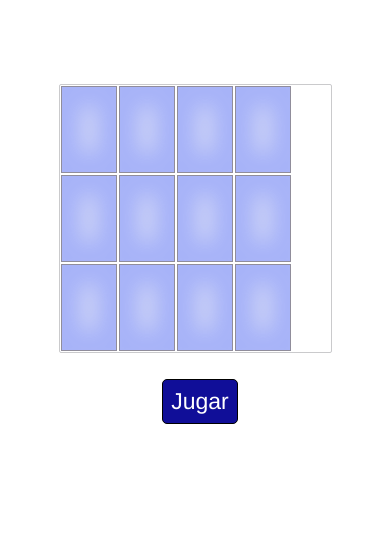
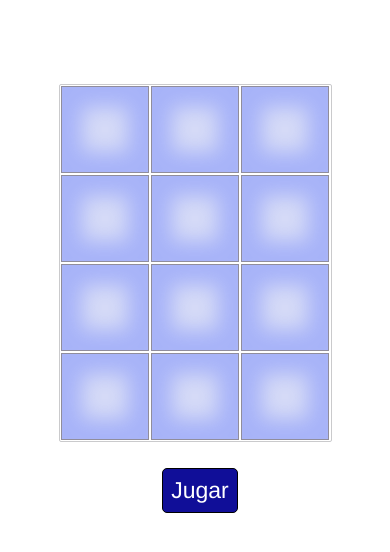
Before and after one commit to MariaElenaMehly/memorama, a plain HTML site: page views/play.html in a window 390 px wide. Drawn offline with Linux system fonts and the light colour scheme.

Commit message:
memorama responsive

```diff
--- a/css/style.css
+++ b/css/style.css
@@ -130,7 +130,7 @@ button#play:hover{
     color: #ffffff;
     font-size: 0px;
     height: 85px;
-    width: 20%;
+    width: 24.53%;
     margin: 1px;
     float: left;
     line-height: 70px;
@@ -156,6 +156,91 @@ button#play:hover{
     width: 100%;
     visibility: hidden;
 }
+@media (max-width:1213px)
+{
+    .game-card, .game-card-hidden{
+        width: 24.5%;
+    }
+}
+@media (max-width:1142px)
+{
+    .game-card, .game-card-hidden{
+        width: 24.44%;
+    }
+}
+@media (max-width:1019px)
+{
+    .game-card, .game-card-hidden{
+        width: 24.4%;
+    }
+}
+@media (max-width:952px)
+{
+    .game-card, .game-card-hidden{
+        width: 24.3%;
+    }
+}
+@media (max-width:817px)
+{
+    .game-card, .game-card-hidden{
+        width: 24.2%;
+    }
+}
+@media (max-width:714px)
+{
+    .game-card, .game-card-hidden{
+        width: 24.1%;
+    }
+}
+@media (max-width:636px)
+{
+    .game-card, .game-card-hidden{
+        width: 24%;
+    }
+}
+@media (max-width:572px)
+{
+    .game-card, .game-card-hidden{
+        width: 32.3%;
+    }
+}
+@media (max-width:554px)
+{
+    .game-card, .game-card-hidden{
+        width: 32.2%;
+    }
+}
+@media (max-width:505px)
+{
+    .game-card, .game-card-hidden{
+        width: 32.1%;
+    }
+}
+@media (max-width:464px)
+{
+    .game-card, .game-card-hidden{
+        width: 32%;
+    }
+}
+@media (max-width:430px)
+{
+    .game-card, .game-card-hidden{
+        width: 31.9%;
+    }
+}
+@media (max-width:400px)
+{
+    .game-card, .game-card-hidden{
+        width: 31.8%;
+    }
+}
+@media (max-width:374px)
+{
+    .game-card, .game-card-hidden{
+        width: 31.7%;
+    }
+}
+
 @media (max-width:359px){
  #left, #right{
         width: 100vw;
@@ -171,4 +256,37 @@ button#play:hover{
      main#learning{
          height: 100vh;
      }
+     .game-card, .game-card-hidden{
+        width: 31.6%;
+    }
 }
+@media (max-width:331px)
+{
+    .game-card, .game-card-hidden{
+        width: 31.4%;
+    }
+}
+@media (max-width:297px)
+{
+    .game-card, .game-card-hidden{
+        width: 31.1%;
+    }
+}
+@media (max-width:259px)
+{
+    .game-card, .game-card-hidden{
+        width: 30.8%;
+    }
+}
+@media (max-width:228px)
+{
+    .game-card, .game-card-hidden{
+        width: 30%;
+    }
+}
+@media (max-width:173px)
+{
+    .game-card, .game-card-hidden{
+        width: 99%;
+    }
+}
```
Also changed, not shown: index.html (+2 -6 lines).
